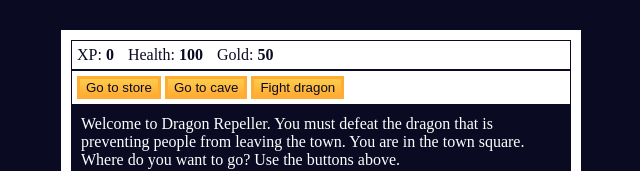
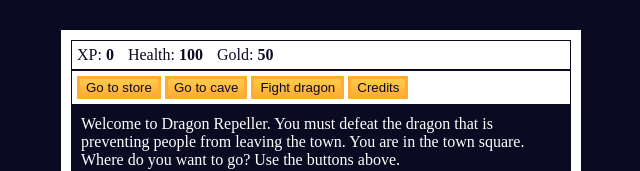
Before and after one commit to DeanHiromasaMiyata-Dawson/DeanHiromasaMiyata-Dawson.github.io, a plain HTML site: page index.html in a window 1280 px wide. Shown: the top 171 px of the page, without its empty margins (319-959 px from the left). Drawn offline with Linux system fonts and the light colour scheme.

Commit message:
Update index.html

```diff
--- a/index.html
+++ b/index.html
@@ -16,6 +16,7 @@
         <button id="button1">Go to store</button>
         <button id="button2">Go to cave</button>
         <button id="button3">Fight dragon</button>
+        <button id="button4">Credits</button>
       </div>
       <div id="monsterStats">
         <span class="stat">Monster Name: <strong><span id="monsterName"></span></strong></span>
```
